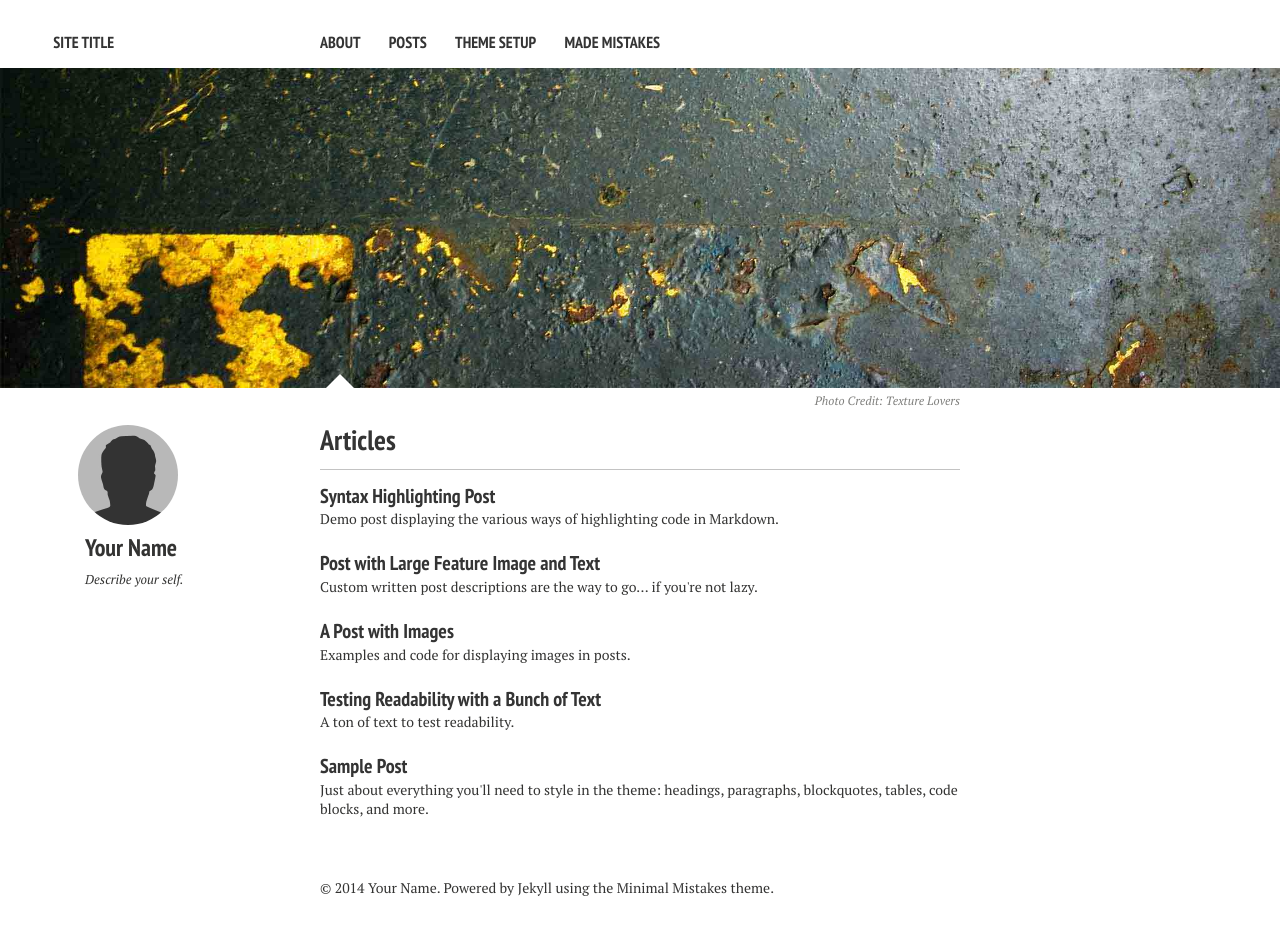
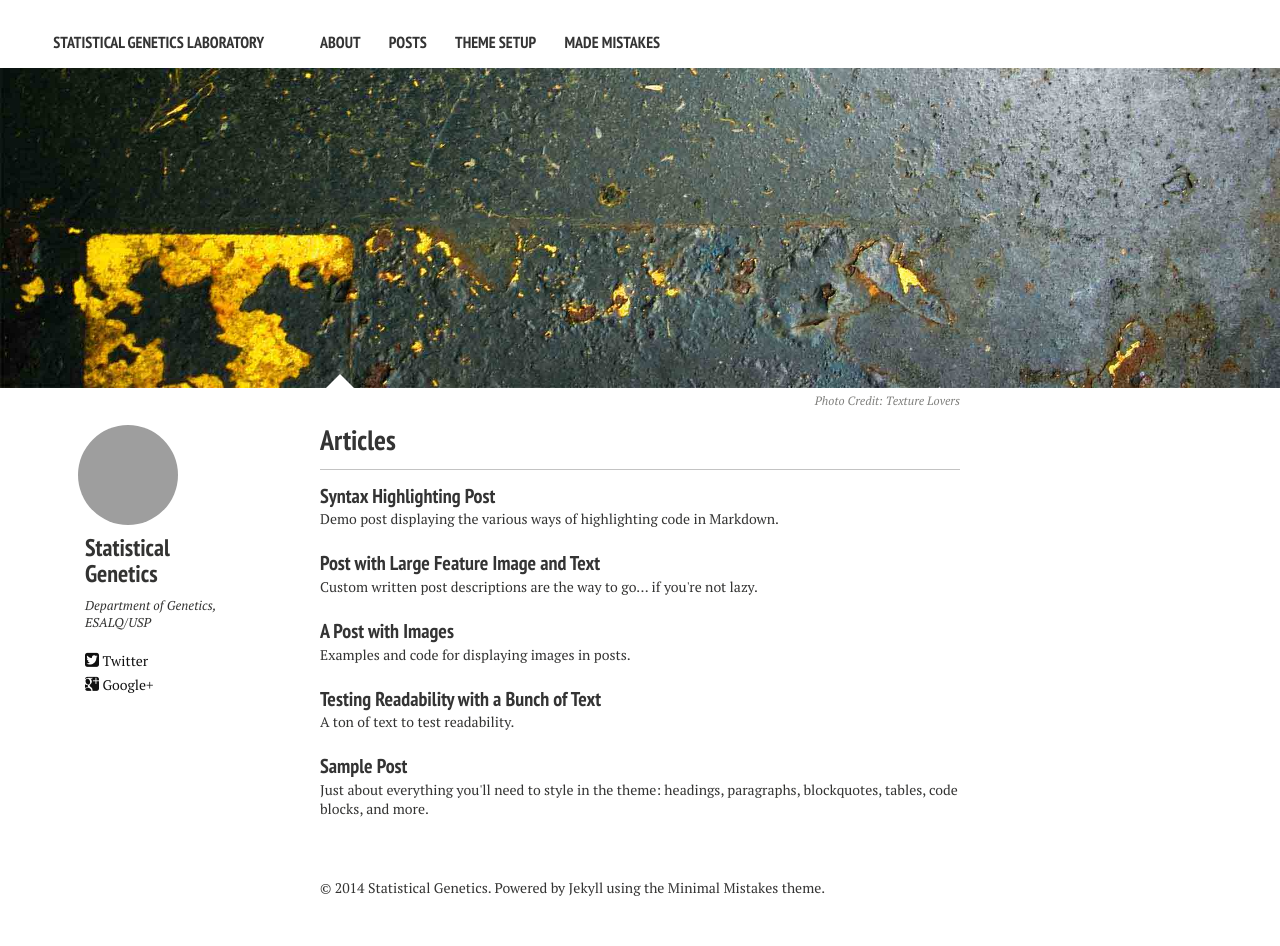
Before and after one commit to dayedepps/statgen-esalq, a Jekyll site: the page built from index.md, in a window 1280 px wide. Built offline with Jekyll 4.4.1, drawn with Linux system fonts in a browser that asks for light colours; nearby versions of some CDN libraries.

Commit message:
Updating details about the site

```diff
--- a/_config.yml
+++ b/_config.yml
@@ -1,16 +1,16 @@
-title:            Site Title
-description:      Describe your website.
+title:            Statistical Genetics Laboratory
+description:      Department of Genetics, ESALQ/USP
 # Your site's domain goes here. Leave localhost server or blank when working locally.
 url:              http://augusto-garcia.github.io/minimal-mistakes/
 
 # Owner/author information
 owner:
-  name:           Your Name
-  avatar:         bio-photo.jpg
-  bio:            "Describe your self."
-  email:          your@email.com
+  name:           Statistical Genetics
+  avatar:         LogoLab.jpg
+  bio:            "Department of Genetics, ESALQ/USP"
+  email:          aafgarci@gmail.com
   # Social networking links are used in author-bio sidebar. Update and remove as you like.
-  twitter:
+  twitter: aafgarci
   facebook:
   github:
   stackoverflow:
@@ -23,7 +23,7 @@ owner:
   steam:
   dribbble:
   # For Google Authorship https://plus.google.com/authorship
-  google_plus:
+  google_plus: https://plus.google.com/+AntonioAugustoFGarcia
 
 # Analytics and webmaster tools stuff goes here
 google_analytics:
```
